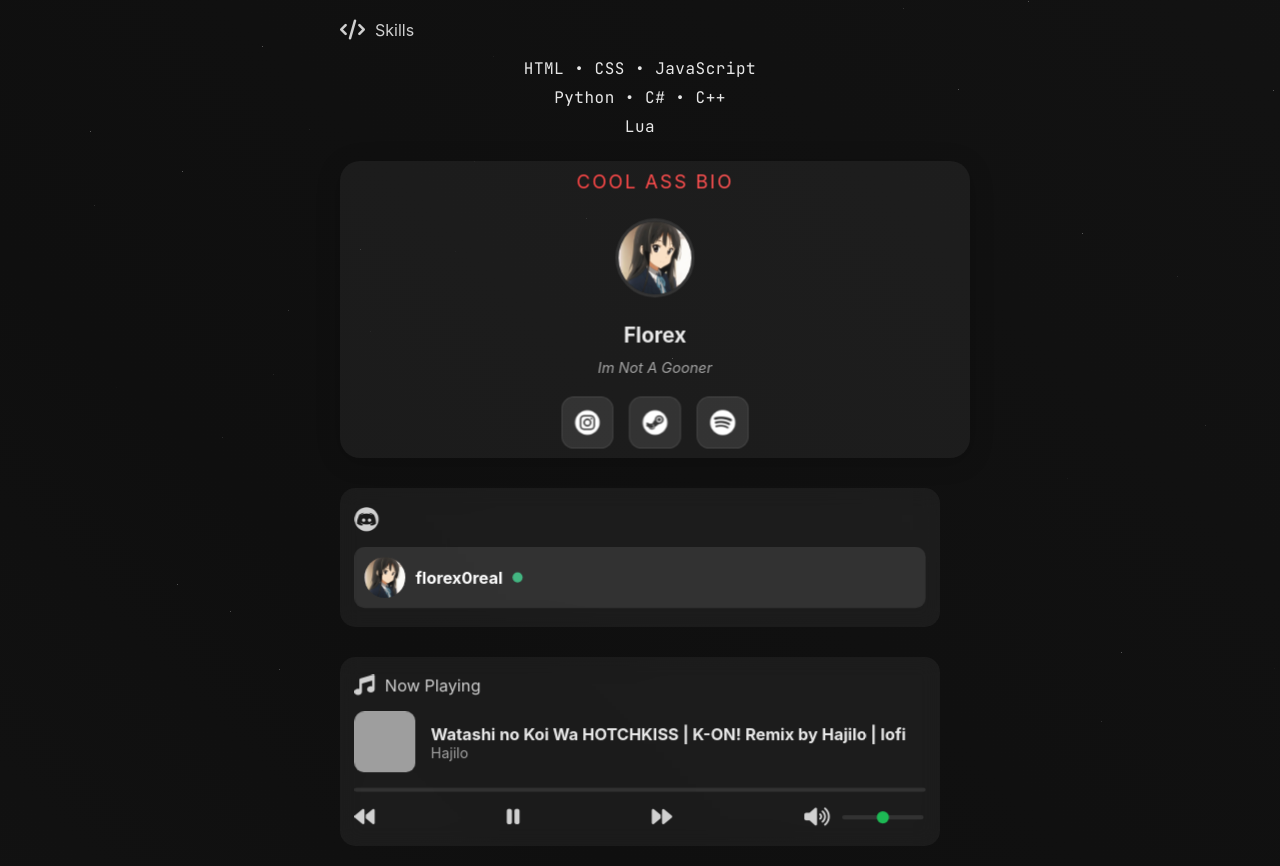
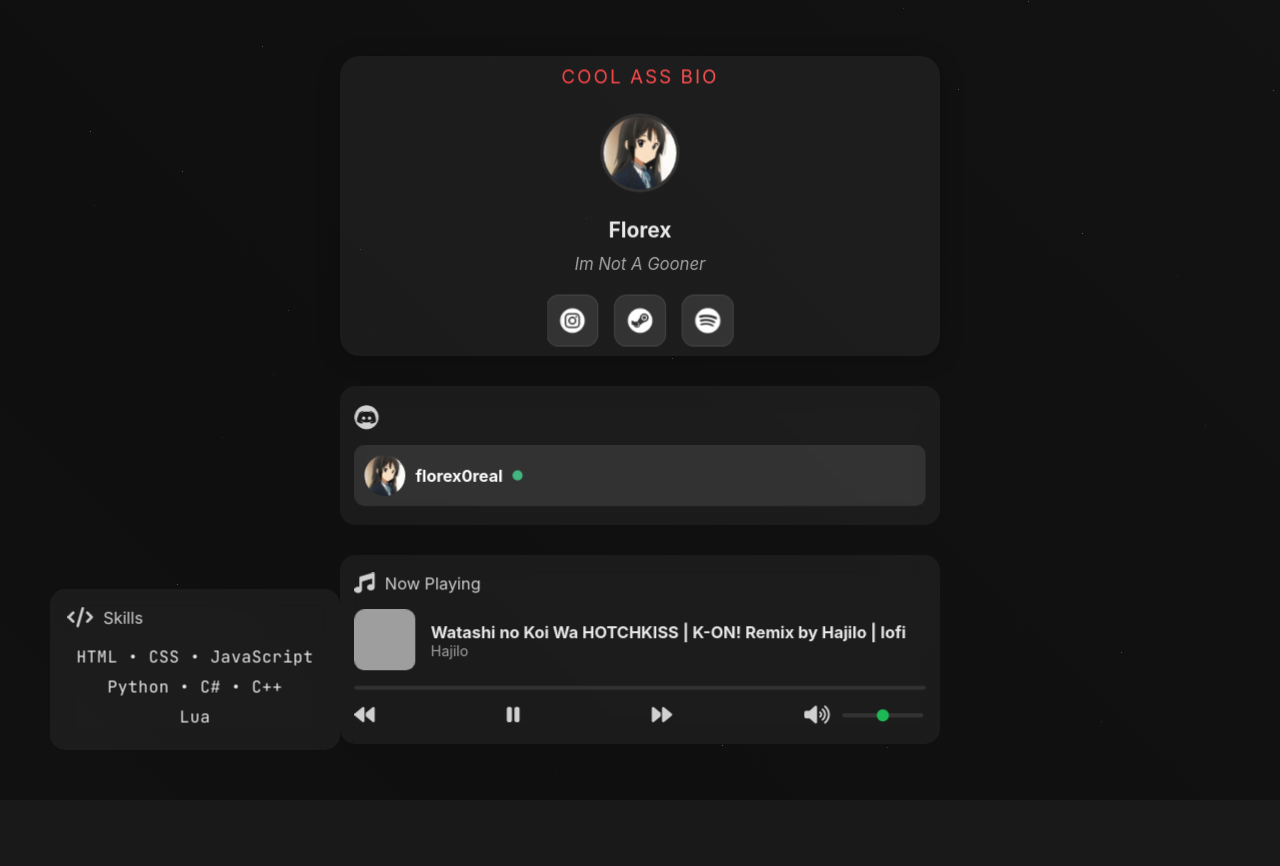
Before and after one commit to Florex0Real/florex0real.github.io, a PHP site: page / in a window 1280 px wide. After the commit the page ends 748 px from the top, so only its background shows below. Run offline with PHP 8.4, Linux system fonts and the light colour scheme; grey boxes are pictures that could not be loaded.

Commit message:
Update style.css
evet

```diff
--- a/style.css
+++ b/style.css
@@ -31,17 +31,15 @@ body {
 }
 
 .container {
-    display: flex;
-    flex-direction: column;
-    align-items: center;
     width: 100%;
-    max-width: 600px;
+    max-width: 600px;  /* Ana içerik genişliği */
     padding: 20px;
+    position: relative;
 }
 
 .main-content {
-    width: 100%;
-    margin: 0;
+    width: 600px;
+    margin: 0 auto;
 }
 
 .content-box {
@@ -55,7 +53,6 @@ body {
     transform: perspective(1000px);
     will-change: transform;
     transition: all 0.3s ease;
-    width: 100%;
 }
 
 .content-box > * {
@@ -92,7 +89,6 @@ h1 {
     color: rgba(255, 255, 255, 0.6);
     margin: 10px 0 20px 0;
     font-style: italic;
-    font-size: 14px;
 }
 
 .links {
@@ -532,10 +528,24 @@ h1 {
 }
 
 .skills-panel {
-    width: 100%;
-    position: relative;
-    margin-bottom: 20px;
-    text-align: center;
+    width: 250px;
+    position: fixed;
+    left: 50px;
+    top: auto;
+    bottom: 50px;
+    transform: none;
+    background: rgba(255, 255, 255, 0.05);
+    border-radius: 15px;
+    padding: 20px;
+    backdrop-filter: blur(10px);
+    transform-style: preserve-3d;
+    perspective: 1000px;
+    will-change: transform;
+    transition: all 0.3s ease;
+}
+
+.skills-panel > * {
+    transform: translateZ(20px);
 }
 
 .skills-grid {
@@ -677,36 +687,3 @@ h1 {
     background: rgba(29, 185, 84, 0.3);
     transform: translateY(-2px);
 }
-
-/* Mobil uyumlu ayarlar */
-@media (max-width: 768px) {
-    .container {
-        padding: 10px;
-    }
-
-    .skills-text {
-        font-size: 14px;
-    }
-
-    .link-button {
-        width: 40px;
-        height: 40px;
-    }
-
-    .profile-img {
-        width: 50px;
-        height: 50px;
-    }
-
-    h1 {
-        font-size: 18px;
-    }
-
-    .bio-text {
-        font-size: 14px;
-    }
-
-    .skills-panel {
-        margin-top: 20px;
-    }
-}
```
